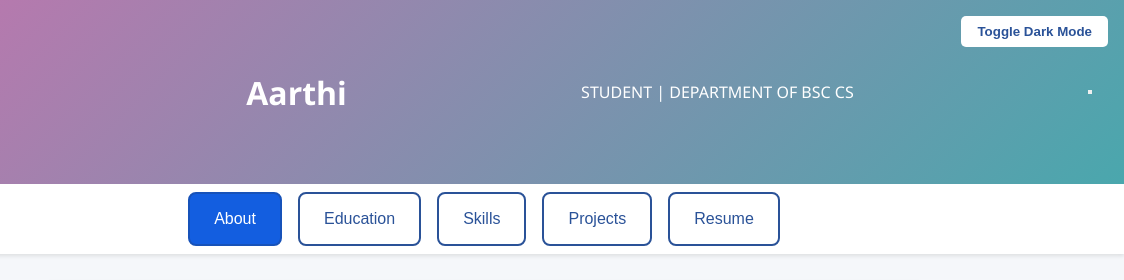
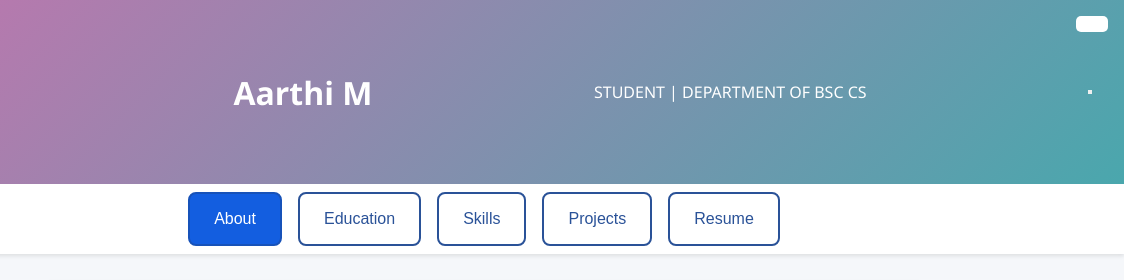
Before and after one commit to Aarthi5015/TNSDC-FWD-DP1, a plain HTML site: page index.html in a window 1280 px wide. Shown: the top 280 px of the page, 156-1280 px from the left. Drawn offline with Linux system fonts and the light colour scheme; files whose address does not match are found by name.

Commit message:
Update index.html

```diff
--- a/index.html
+++ b/index.html
@@ -3,7 +3,7 @@
 <head>
   <meta charset="UTF-8" />
   <meta name="viewport" content="width=device-width, initial-scale=1.0"/>
-  <title>aarthi M Portfolio</title>
+  <title>Aarthi M Portfolio</title>
   <style>
     * {
       margin: 0;
@@ -197,13 +197,15 @@
 </head>
 <body>
 <header style="display: flex; flex-direction: row; align-items: center; justify-content: space-between; padding: 2rem">
-  <button class="dark-toggle" onclick="toggleDarkMode()">Toggle Dark Mode</button>
+  <button class="dark-toggle" onclick="toggleDarkMode()"></button>
   <img src="C:\Users\ADMIN\Pictures\aarthi.jpeg" alt="Profile Picture" class="profile-picture" id="profileImage" style="margin: 0 1rem 0 0; align-self: flex-start;">
   <div style="text-align: left;">
-    <h1>Aarthi</h1>
+    <h1>Aarthi M
+    </h1>
 
   </div>
-  <p> STUDENT | DEPARTMENT OF BSC CS </p>
+  <p>
+    STUDENT | DEPARTMENT OF BSC CS </p>
   <input type="file" id="fileInput" accept="image/*" style="display:none">
   <button onclick="showModal()"></button>
 </header>
```
